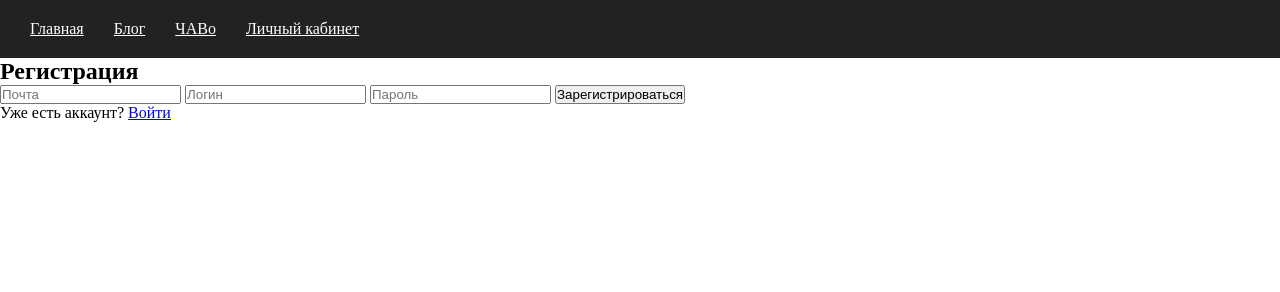
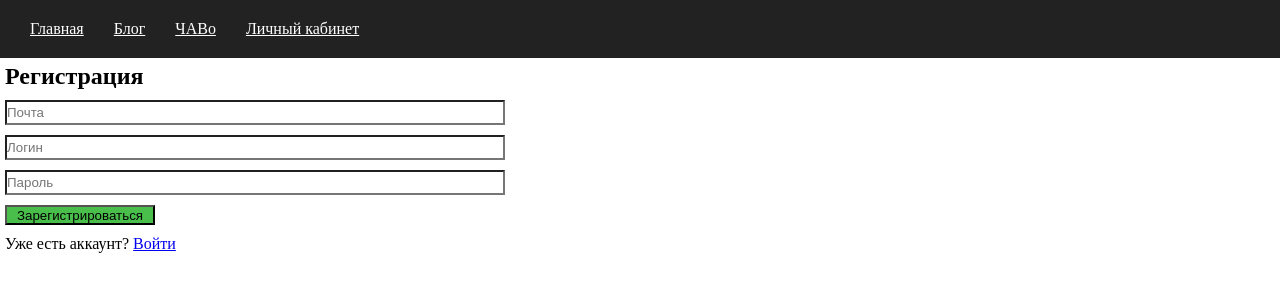
Before and after one commit to Bra45f/skavrenyuk_sait_dlia_diy, a website: page public/register.html in a window 1280 px wide. Drawn offline with Linux system fonts and the light colour scheme.

Commit message:
подправил дизайн

```diff
--- a/public/register.html
+++ b/public/register.html
@@ -18,11 +18,12 @@
       <li><a href="/profile">Личный кабинет</a></li>
     </ul>
   </nav>
+  <div class="logbox">
     <h2>Регистрация</h2>
-    <input type="text" id="email" placeholder="Почта">
-    <input type="text" id="username" placeholder="Логин">
-    <input type="password" id="password" placeholder="Пароль">
+    <input type="text" id="email" placeholder="Почта"><br>
+    <input type="text" id="username" placeholder="Логин"><br>
+    <input type="password" id="password" placeholder="Пароль"><br>
     <button onclick="register()">Зарегистрироваться</button>
-    <p>Уже есть аккаунт? <a href="/login">Войти</a></p>
+    <p>Уже есть аккаунт? <a href="/login">Войти</a></p></div>
 </body>
 </html>
--- a/public/styleblog.css
+++ b/public/styleblog.css
@@ -56,3 +56,22 @@
       display: block;
     }
   }
+
+  h2{
+    margin: 5px;
+    word-wrap: break-word;
+  }
+
+  p{
+    margin: 5px;
+    word-wrap: break-word;
+  }
+
+  button{
+    margin: 5px;
+
+  }
+
+  textarea{
+    margin: 5px;
+  }
--- a/public/vault.css
+++ b/public/vault.css
@@ -56,3 +56,34 @@
       display: block;
     }
   }
+
+input{
+  width: 500px;
+  height: 25px;
+  margin: 5px;
+  border-radius: 0px;
+}
+
+h2{
+  margin: 5px;
+}
+
+button{
+  width: 150px;
+  height: 20px;
+  margin: 5px;
+  background-color: rgb(74, 190, 74);
+  color: #000;
+}
+
+.logoutbtm{
+  width: 150px;
+  height: 20px;
+  margin: 5px;
+  background-color: rgb(190, 76, 74);
+  color: #000;
+}
+
+p{
+  margin: 5px;
+}
```
Also changed, not shown: public/blog.html (+3 -2 lines), public/login.html (+4 -3 lines), public/profile.html (+1 -1 lines).
